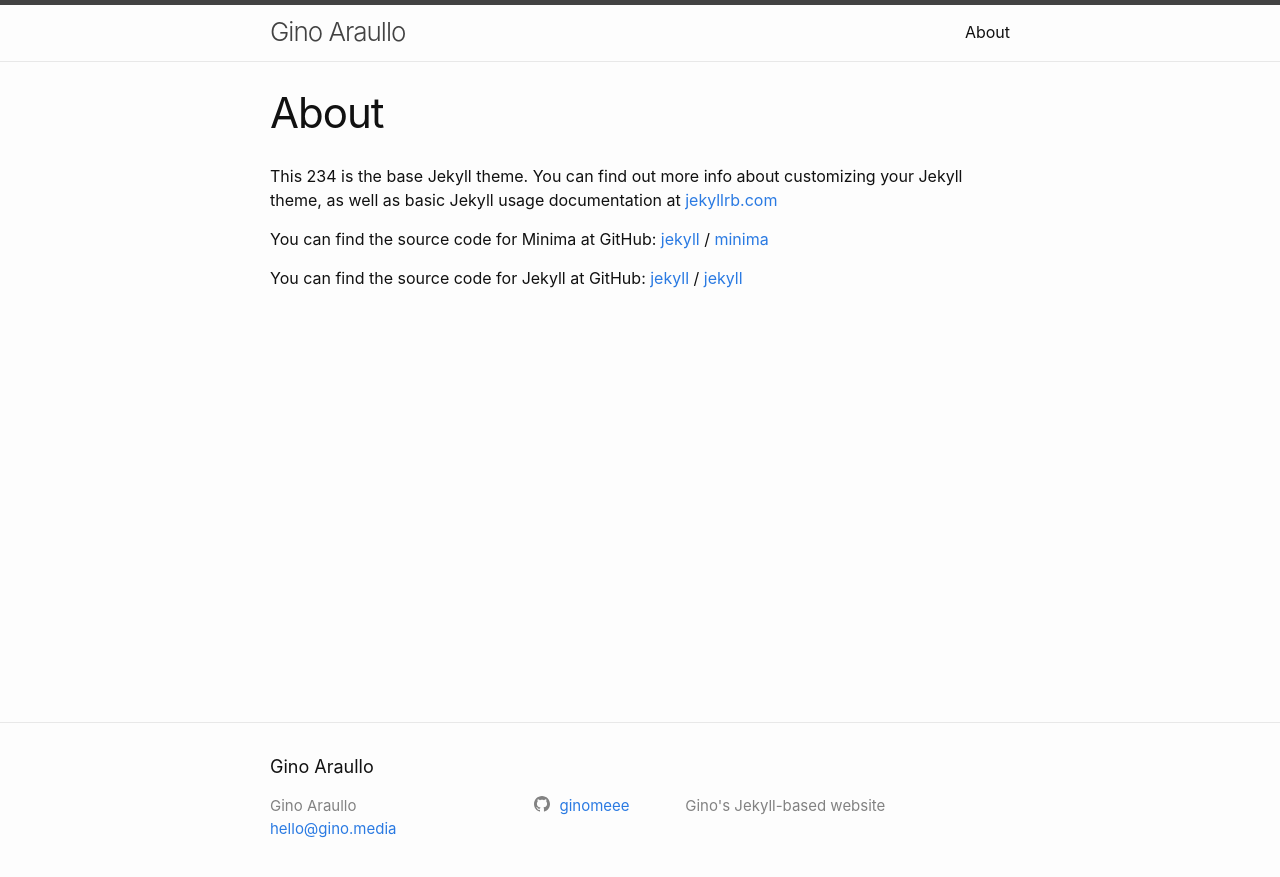
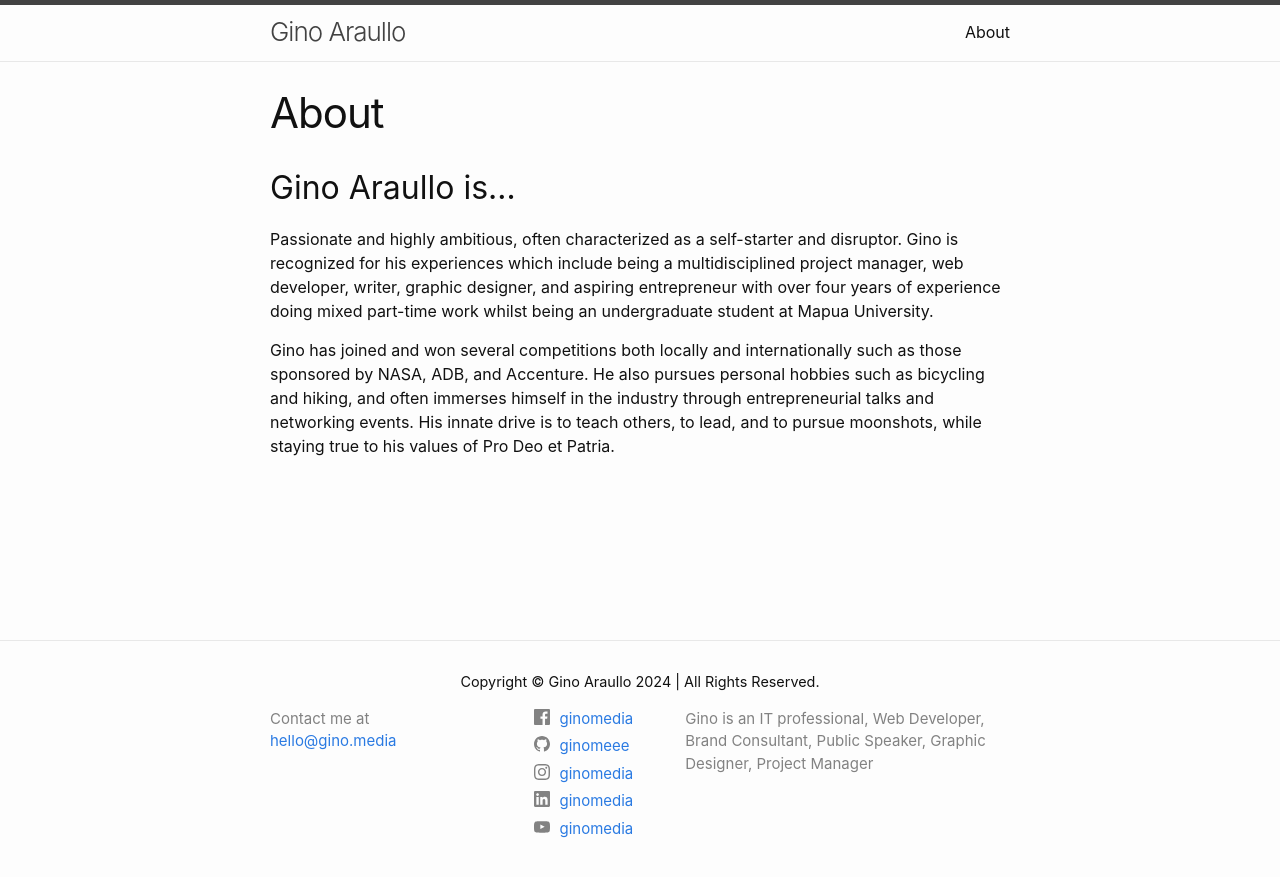
Before and after one commit to ginomeee/ginomedia, a Jekyll site: the page built from about.markdown, in a window 1280 px wide. Shown: the top 877 px of the page. Built offline with Jekyll 4.4.1, drawn with Linux system fonts in a browser that asks for light colours.

Commit message:
Footer style changes and social links updates

```diff
--- a/_config.yml
+++ b/_config.yml
@@ -21,10 +21,16 @@
 title: Gino Araullo
 email: hello@gino.media
 description: >- # this means to ignore newlines until "baseurl:"
-  Gino's Jekyll-based website
+  Gino is an IT professional, Web Developer, Brand Consultant, Public Speaker, Graphic Designer, Project Manager
 baseurl: "" # the subpath of your site, e.g. /blog
 url: "https://gino.media" # the base hostname & protocol for your site, e.g. http://example.com
-github_username:  ginomeee
+facebook_username:  ginomedia
+instagram_username: ginomedia
+linkedin_username:  ginomedia
+youtube_username:   ginomedia
+github_username:    ginomeee
+
+
 
 # Build settings
 theme: null
--- a/_includes/footer.html
+++ b/_includes/footer.html
@@ -3,17 +3,13 @@
 
   <div class="wrapper">
 
-    <h2 class="footer-heading">{{ site.title | escape }}</h2>
+    <h2 class="footer-heading">Copyright &copy; Gino Araullo 2024 | All Rights Reserved.</h2>
 
     <div class="footer-col-wrapper">
       <div class="footer-col footer-col-1">
         <ul class="contact-list">
           <li class="p-name">
-            {%- if site.author -%}
-              {{ site.author | escape }}
-            {%- else -%}
-              {{ site.title | escape }}
-            {%- endif -%}
+            Contact me at
             </li>
             {%- if site.email -%}
             <li><a class="u-email" href="mailto:{{ site.email }}">{{ site.email }}</a></li>
--- a/_sass/minima/_layout.scss
+++ b/_sass/minima/_layout.scss
@@ -111,7 +111,8 @@
 }
 
 .footer-heading {
-  @include relative-font-size(1.125);
+  @include relative-font-size(0.9);
+  text-align: center;
   margin-bottom: $spacing-unit * 0.5;
 }
 
--- a/about.markdown
+++ b/about.markdown
@@ -4,15 +4,8 @@ title: About
 permalink: /about/
 ---
 
-This 234 is the base Jekyll theme. You can find out more info about customizing your Jekyll theme, as well as basic Jekyll usage documentation at [jekyllrb.com](https://jekyllrb.com/)
+## Gino Araullo is...
 
-You can find the source code for Minima at GitHub:
-[jekyll][jekyll-organization] /
-[minima](https://github.com/jekyll/minima)
+Passionate and highly ambitious, often characterized as a self-starter and disruptor. Gino is recognized for his experiences which include being a multidisciplined project manager, web developer, writer, graphic designer, and aspiring entrepreneur with over four years of experience doing mixed part-time work whilst being an undergraduate student at Mapua University.
 
-You can find the source code for Jekyll at GitHub:
-[jekyll][jekyll-organization] /
-[jekyll](https://github.com/jekyll/jekyll)
-
-
-[jekyll-organization]: https://github.com/jekyll
+Gino has joined and won several competitions both locally and internationally such as those sponsored by NASA, ADB, and Accenture. He also pursues personal hobbies such as bicycling and hiking, and often immerses himself in the industry through entrepreneurial talks and networking events. His innate drive is to teach others, to lead, and to pursue moonshots, while staying true to his values of Pro Deo et Patria.
```
